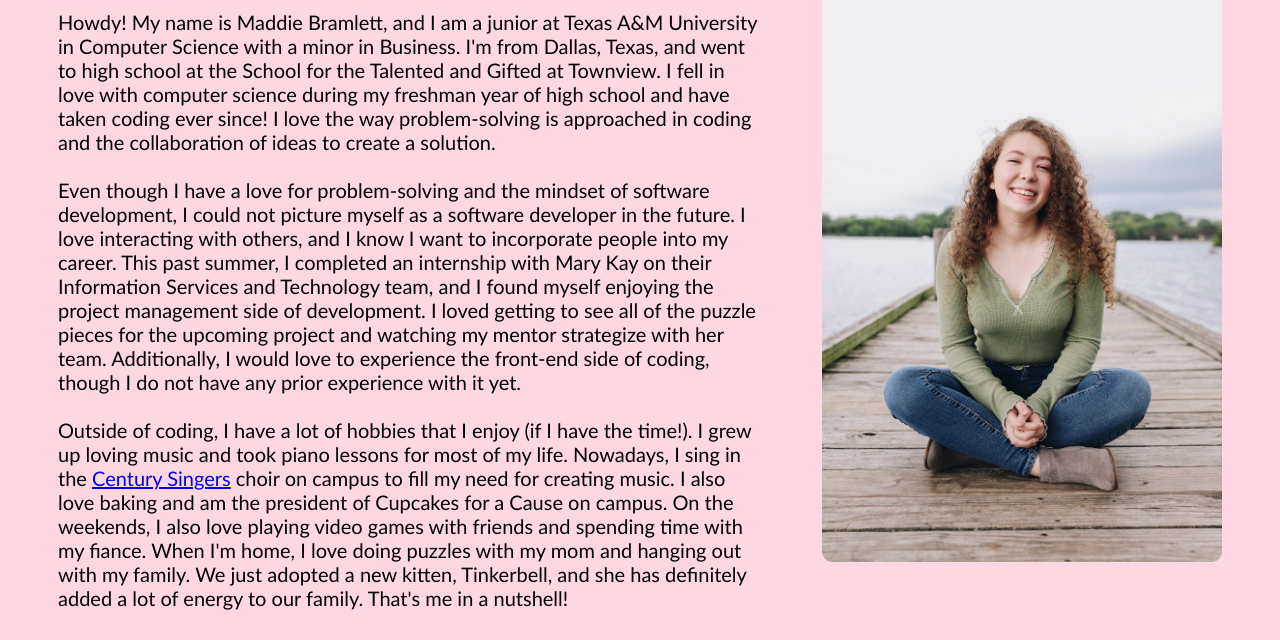
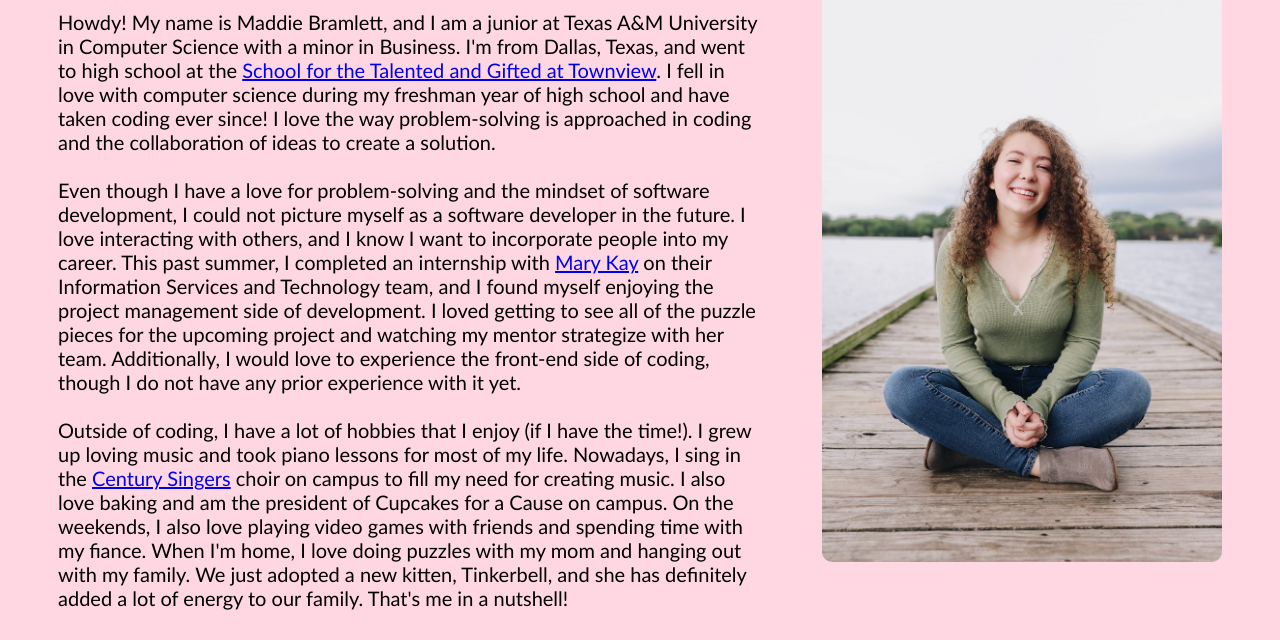
Before and after one commit to CSCE331-Fall2024/personal-website-mb22, a plain HTML site: page index.html in a window 1280 px wide. Shown: the part 230-870 px from the top of the page. Drawn offline with Linux system fonts and the light colour scheme.

Commit message:
Spread out links more - actually finished now!

```diff
--- a/index.html
+++ b/index.html
@@ -23,17 +23,19 @@
       <div class="landing-txt"><p>
           Howdy! My name is Maddie Bramlett, and I am a junior at Texas A&M University in
           Computer Science with a minor in Business. I'm from Dallas, Texas, and went to high school
-          at the School for the Talented and Gifted at Townview. I fell in love with computer science
-          during my freshman year of high school and have taken coding ever since! I love the way
-          problem-solving is approached in coding and the collaboration of ideas to create a solution.
+          at the <a href="https://www.usnews.com/education/best-high-schools/texas/districts/dallas-independent-school-district/the-school-for-the-talented-and-gifted-tag-18937">School for the Talented and Gifted at Townview</a>.
+          I fell in love with computer science during my freshman year of high school and have taken
+          coding ever since! I love the way problem-solving is approached in coding and the collaboration
+          of ideas to create a solution.
           <br><br>
           Even though I have a love for problem-solving and the mindset of software development, I could
           not picture myself as a software developer in the future. I love interacting with others, and
           I know I want to incorporate people into my career. This past summer, I completed an internship
-          with Mary Kay on their Information Services and Technology team, and I found myself enjoying the
-          project management side of development. I loved getting to see all of the puzzle pieces for the
-          upcoming project and watching my mentor strategize with her team. Additionally, I would love to
-          experience the front-end side of coding, though I do not have any prior experience with it yet.
+          with <a href="https://marykayglobal.com/">Mary Kay</a> on their Information Services and
+          Technology team, and I found myself enjoying the project management side of development. I loved
+          getting to see all of the puzzle pieces for the upcoming project and watching my mentor
+          strategize with her team. Additionally, I would love to experience the front-end side of coding,
+          though I do not have any prior experience with it yet.
           <br><br>
           Outside of coding, I have a lot of hobbies that I enjoy (if I have the time!). I grew up loving music
           and took piano lessons for most of my life. Nowadays, I sing in the <a href="https://centurysingers.tamu.edu/">Century Singers</a>
```
Also changed, not shown: portfolio.html (+1 -1 lines), service.html (+1 -2 lines).
